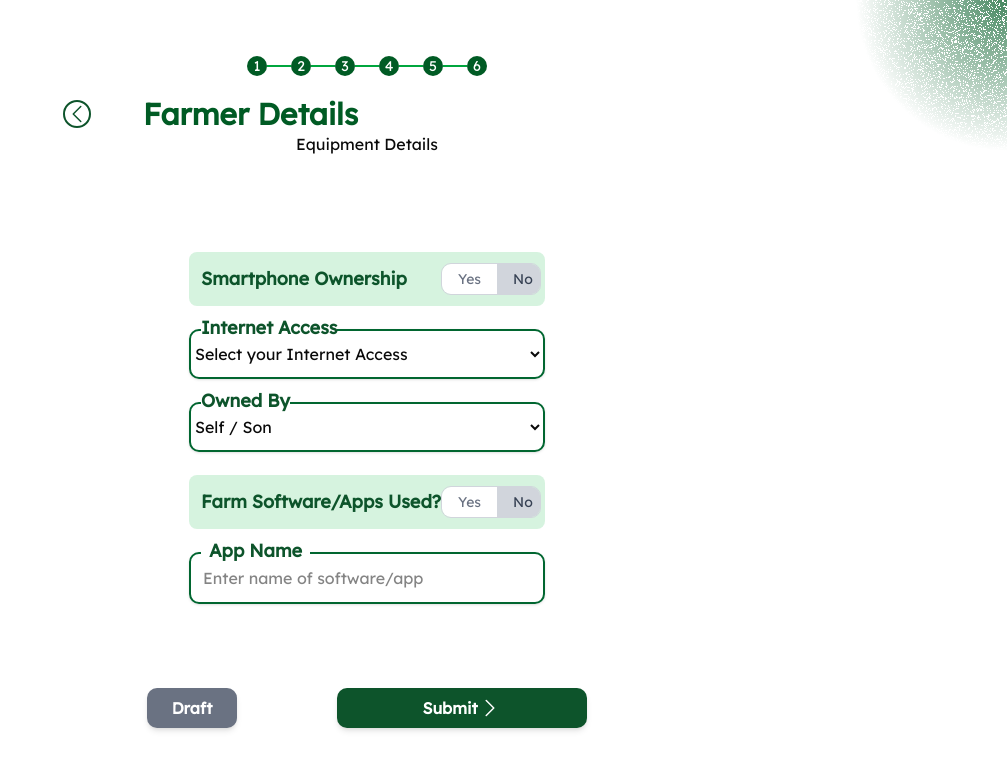
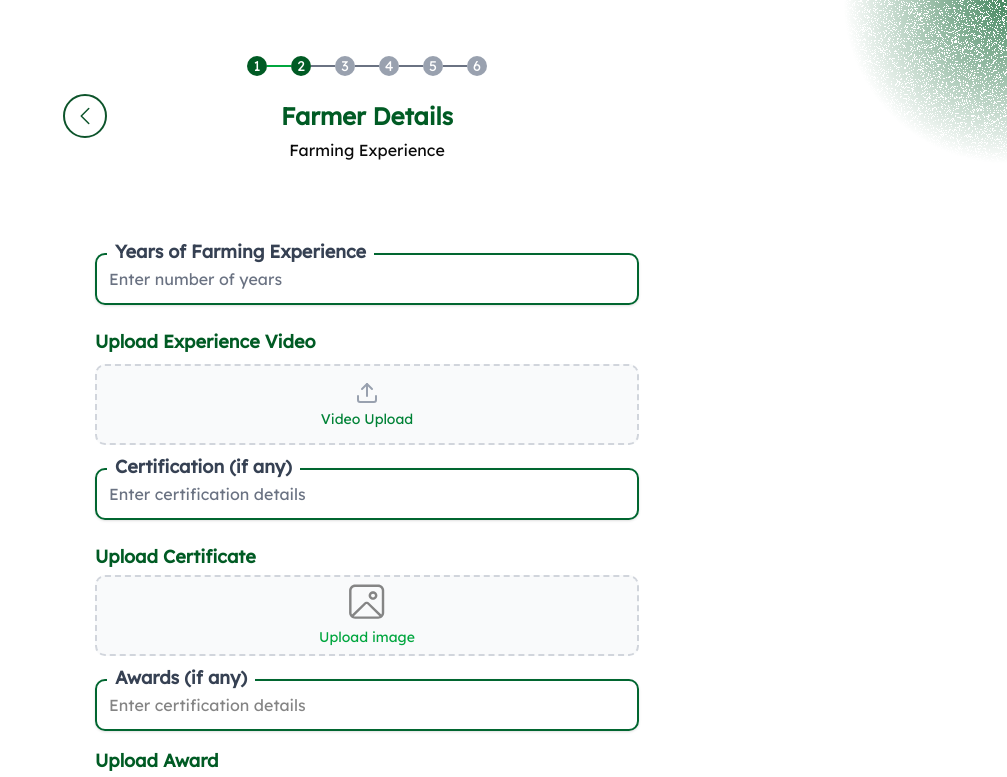
Before and after one commit to Nikeshjaiswal55/Ashaa-PWA, a React (Vite) app: page /onboarding/farmer in a window 1280 px wide. Shown: the top 777 px of the page, without its empty margins (273-1280 px from the left). Built offline with nearby package versions, Linux system fonts and the light colour scheme.

Commit message:
refactor: update label colors to standardize UI across input components

```diff
--- a/src/components/ui/inputs/ImageUploadInput.tsx
+++ b/src/components/ui/inputs/ImageUploadInput.tsx
@@ -27,7 +27,7 @@ const ImageUploadInput = <T extends object>({
   return (
     <>
       <div>
-        <label className="block text-lg font-semibold w-full text-green-800 mb-2">{label}</label>
+        <label className="block text-lg font-semibold w-full text-[#005B24] mb-1">{label}</label>
         <div
           className={`flex justify-center items-center w-full h-[81px] ${height} border-[2px] border-[#858585] border-dashed rounded-lg cursor-pointer transition-colors
           ${
--- a/src/components/ui/inputs/RadioInputs.tsx
+++ b/src/components/ui/inputs/RadioInputs.tsx
@@ -10,7 +10,7 @@ interface RadioInputsProps<T> {
 const RadioInputs = <T extends object>({ label, name, values, options }: RadioInputsProps<T>) => {
   return (
     <div>
-      <label className="block text-lg font-semibold text-green-900 mb-2">{label}</label>
+      <label className="block text-lg font-semibold text-[#005B24] mb-1">{label}</label>
       <div role="group" aria-labelledby={`${name}-group`} className="flex justify-between gap-3">
         {options.map((option) => (
           <label
@@ -28,7 +28,7 @@ const RadioInputs = <T extends object>({ label, name, values, options }: RadioIn
               value={option}
               className="appearance-none w-[16px] h-[16px] rounded-full border-2 border-gray-600 bg-gray-600 checked:bg-green-800 checked:border-green-800"
             />
-            <span className="text-lg font-semibold text-green-900 pl-1">{option}</span>
+            <span className="text-lg font-semibold text-[#005B24] pl-1">{option}</span>
           </label>
         ))}
       </div>
--- a/src/components/ui/inputs/SelectInput.tsx
+++ b/src/components/ui/inputs/SelectInput.tsx
@@ -32,15 +32,16 @@ const SelectInput = <T extends object>({
   defaultOption,
   labelcss,
   height,
+  values,
 }: SelectInputProps<T>) => {
   return (
     <>
       <div className="relative">
-        <label className="block text-lg pl-2 font-semibold text-green-900 mb-2">{labelFirst}</label>
+        <label className="block text-lg pl-2 font-semibold text-[#005B24] mb-2">{labelFirst}</label>
         {label && (
           <label
             htmlFor={name}
-            className={`absolute bg-white ${labelcss}  text-green-900 top-[-15px]  left-3 block text-lg px- font-semibold text-green-900 text-gray-700 mb-1`}
+            className={`absolute bg-white ${labelcss} top-[-15px]  left-3 block text-lg px-2 font-semibold text-[#005B24] text-gray-700 mb-1`}
           >
             {' '}
             {label}{' '}
@@ -50,17 +51,17 @@ const SelectInput = <T extends object>({
           as="select"
           name={name}
           id={name}
-          className={`${width} ${height}  ${
+          className={`${width} ${height}  p-3 ${
             customClass || ''
           }   rounded-lg shadow-sm  transition-colors ${
             touched[name as keyof FormValues] && errors[name as keyof FormValues]
               ? 'border-red-500 focus:ring-red-500 focus:border-red-500'
               : 'border-green-800 focus:ring-green-500 focus:border-green-500'
-          } `}
+          } ${!values[name as keyof typeof values] ? 'text-gray-500' : 'text-black'} `}
         >
           {defaultOption ? <option value="">{defaultOption}</option> : null}
           {options.map((opt) => (
-            <option key={opt} value={opt === defaultOption ? '' : opt}>
+            <option className="text-black" key={opt} value={opt === defaultOption ? '' : opt}>
               {opt}
             </option>
           ))}
--- a/src/components/ui/inputs/TextInput.tsx
+++ b/src/components/ui/inputs/TextInput.tsx
@@ -32,7 +32,7 @@ const TextInput = <T extends object>({
       <div className="relative">
         <label
           htmlFor={name}
-          className={`absolute bg-white ${labelcss} text-green-900 top-[-15px] left-3 block text-lg px-2 font-semibold text-gray-700 mb-1`}
+          className={`absolute bg-white ${labelcss} text-[#005B24] top-[-15px] left-3 block text-lg px-2 font-semibold text-gray-700 mb-1`}
         >
           {label}
         </label>
@@ -41,7 +41,7 @@ const TextInput = <T extends object>({
           name={name}
           id={name}
           placeholder={placeholder}
-          className={`w-full p-3 border rounded-lg shadow-sm transition-colors border-2
+          className={`w-full p-3 border rounded-lg shadow-sm transition-colors border-2 placeholder:text-gray-500
           ${
             touched[name as keyof typeof touched] && errors[name as keyof typeof errors]
               ? 'border-red-500 focus:ring-red-500 focus:border-red-500'
--- a/src/components/ui/inputs/ToggleButtonGroup.tsx
+++ b/src/components/ui/inputs/ToggleButtonGroup.tsx
@@ -20,7 +20,7 @@ const ToggleButtonGroup: React.FC<ToggleButtonGroupProps> = ({
   <div
     className={`flex items-center w-full justify-between  px-1 py-1 h-[54px] rounded-md w-fit  ${className}`}
   >
-    <label className="text-lg font-semibold text-green-900 pl-2 mr-0">{label}</label>
+    <label className="text-lg font-semibold text-[#005B24] pl-2 mr-0">{label}</label>
     <div className="flex border border-gray-300 w-[100px] rounded-[10px] overflow-hidden">
       <button
         type="button"
--- a/src/components/ui/inputs/UnitInput.tsx
+++ b/src/components/ui/inputs/UnitInput.tsx
@@ -39,7 +39,7 @@ const UnitInput = <T extends object>({
           name={name}
           type={type}
           placeholder={placeholder}
-          className={`w-12 text-green-800 h-[25px] text-lg text-center font-semibold outline-none bg-transparent border-green-800 border-b-2 ${
+          className={`w-12 text-[#005B24] h-[25px] text-lg text-center font-semibold outline-none bg-transparent border-green-800 border-b-2 ${
             touched[name as keyof T] && errors[name as keyof T]
               ? 'border-red-500 focus:ring-red-500 focus:border-red-500'
               : 'border-gray-300 focus:ring-green-500 focus:border-green-500'
--- a/src/pages/DataCollectionForm/FarmerDetails/components/farmerStep1.tsx
+++ b/src/pages/DataCollectionForm/FarmerDetails/components/farmerStep1.tsx
@@ -63,8 +63,8 @@ const FarmerStep1: React.FC<FarmerStep1Props> = ({ values, errors, touched, setF
 
   return (
     <div className="flex flex-col items-center justify-center">
-      <div className="w-full max-w-2xl mt-8 rounded-xl md:p-8">
-        <div className="space-y-6">
+      <div className="w-full max-w-2xl  rounded-xl md:p-8">
+        <div className="space-y-[23px]">
           {/* farmer name - adhar no - contact number */}
           {InputData.map((input) => (
             <TextInput<FormValues>
@@ -94,7 +94,7 @@ const FarmerStep1: React.FC<FarmerStep1Props> = ({ values, errors, touched, setF
             <div className="col-span-2">
               <label
                 htmlFor="totalFarmSize"
-                className="block text-lg font-semibold text-green-900 mb-1"
+                className="block text-lg font-semibold text-[#005B24] mb-1"
               >
                 {' '}
                 Total Farm Size{' '}
@@ -123,7 +123,7 @@ const FarmerStep1: React.FC<FarmerStep1Props> = ({ values, errors, touched, setF
                 as="select"
                 name="farmSizeUnit"
                 id="farmSizeUnit"
-                className={`w-full px-4 py-2 h-[36px] text-sm border-2 rounded-lg shadow-sm focus:outline-none text-green-900 ${
+                className={`w-full px-4 py-2 h-[36px] text-sm border-2 rounded-lg shadow-sm focus:outline-none text-[#005B24] ${
                   touched.farmSizeUnit && errors.farmSizeUnit
                     ? 'border-red-500'
                     : 'border-green-800'
@@ -149,7 +149,7 @@ const FarmerStep1: React.FC<FarmerStep1Props> = ({ values, errors, touched, setF
           {/* No. of Separate Farms */}
           <div>
             <div className="flex items-center  bg-[rgba(54,195,96,0.2)] h-[53px] p-3 rounded-lg border border-green-200 shadow-sm">
-              <span className="text-lg font-semibold  text-green-900 flex-grow">
+              <span className="text-lg font-semibold  text-[#005B24] flex-grow">
                 {' '}
                 No. of Separate Farms{' '}
               </span>
@@ -157,7 +157,7 @@ const FarmerStep1: React.FC<FarmerStep1Props> = ({ values, errors, touched, setF
                 type="number"
                 name="separateFarms"
                 id="separateFarms"
-                className={`w-20 p-2 bg-white text-green-800 font-semibold text-lg border-2 underline  rounded-md h-[42px] text-center shadow-sm  border-b-2   ${
+                className={`w-20 p-2 bg-white text-[#005B24] font-semibold text-lg border-2 underline  rounded-md h-[42px] text-center shadow-sm  border-b-2   ${
                   touched.separateFarms && errors.separateFarms
                     ? 'border-red-500 focus:ring-red-500 focus:border-red-500'
                     : 'border-gray-300 focus:ring-green-500 focus:border-green-500'
@@ -246,7 +246,6 @@ const FarmerStep1: React.FC<FarmerStep1Props> = ({ values, errors, touched, setF
           </div>
 
           {/* Village */}
-          <div className="mt-12">
           <TextInput<FormValues>
             label={'Village'}
             name={'village'}
@@ -258,7 +257,6 @@ const FarmerStep1: React.FC<FarmerStep1Props> = ({ values, errors, touched, setF
             setFieldValue={setFieldValue}
             labelcss={''}
           />
-          </div>
 
           {/* Farmer Photo Upload */}
           <ImageUploadInput<FormValues>
--- a/src/pages/DataCollectionForm/FarmerDetails/components/farmerStep2.tsx
+++ b/src/pages/DataCollectionForm/FarmerDetails/components/farmerStep2.tsx
@@ -17,7 +17,7 @@ const FarmerStep2: React.FC<FarmerStep2Props> = ({ values, errors, touched, setF
   return (
     <div className="flex flex-col items-center justify-center ">
       <div className="w-full max-w-2xl rounded-xl md:p-8">
-        <div className="space-y-6">
+        <div className="space-y-[23px]">
           {/*  Years of Farming Experience */}
           <TextInput<FormValues>
             label="Years of Farming Experience"
@@ -33,7 +33,7 @@ const FarmerStep2: React.FC<FarmerStep2Props> = ({ values, errors, touched, setF
 
           {/* Farmer Video Upload */}
           <div>
-            <label className="block text-lg text-green-900 font-semibold mb-2">
+            <label className="block text-lg text-[#005B24] font-semibold mb-2">
               {' '}
               Upload Experience Video{' '}
             </label>
@@ -110,9 +110,9 @@ const FarmerStep2: React.FC<FarmerStep2Props> = ({ values, errors, touched, setF
           <div className="relative">
             <label
               htmlFor="awards"
-              className="absolute bg-white text-green-900 top-[-15px] left-3 block text-lg px-2 font-semibold text-gray-700 mb-1"
+              className="absolute bg-white text-[#005B24] top-[-15px] left-3 block text-lg px-2 font-semibold text-gray-700 mb-1"
             >
-              awards (if any){' '}
+              Awards (if any){' '}
             </label>
             <Field
               type="tel"
--- a/src/pages/DataCollectionForm/FarmerDetails/components/farmerStep3.tsx
+++ b/src/pages/DataCollectionForm/FarmerDetails/components/farmerStep3.tsx
@@ -59,7 +59,7 @@ const FarmerStep3: React.FC<FarmerStep3Props> = ({
   return (
     <div className="flex flex-col items-center ">
       <div className="w-full max-w-2xl rounded-xl md:p-8">
-        <div className="space-y-6 ">
+        <div className="space-y-[23px]">
           <FieldArray
             name="animals"
             render={(arrayHelpers) => (
@@ -98,7 +98,7 @@ const FarmerStep3: React.FC<FarmerStep3Props> = ({
                             </button>
                           </div>
                           <div>
-                            <div className="text-green-900 font-bold text-md">
+                            <div className="text-[#005B24] font-bold text-md">
                               {animal.animalType}
                             </div>
                             <div className="text-gray-500 text-sm">{animal.breedName}</div>
@@ -106,7 +106,7 @@ const FarmerStep3: React.FC<FarmerStep3Props> = ({
                         </div>
 
                         {/* MIDDLE: Quantity */}
-                        <div className="bg-white rounded-md px-4 py-1 font-bold text-green-900 text-lg shadow border h-[36px] min-w-[45px] text-center">
+                        <div className="bg-white rounded-md px-4 py-1 font-bold text-[#005B24] text-lg shadow border h-[36px] min-w-[45px] text-center">
                           {animal.quantity}
                         </div>
 
@@ -150,8 +150,8 @@ const FarmerStep3: React.FC<FarmerStep3Props> = ({
                     className=" flex items-center justify-between bg-[#E9F7EF] border-2 border-dashed border-[#005B24] px-5 py-3 rounded-xl h-[43px] cursor-pointer select-none transition-all duration-150 shadow-none "
                     onClick={() => setShowForm((prev) => !prev)}
                   >
-                    <span className="font-semibold text-green-900 text-base">+ Add New Animal</span>
-                    <span className="text-green-900 text-2xl font-bold">
+                    <span className="font-semibold text-[#005B24] text-base">+ Add New Animal</span>
+                    <span className="text-[#005B24] text-2xl font-bold">
                       {showForm ? (
                         <img src={OpenArrow} className="w-6 h-5" alt="open arrow"></img>
                       ) : (
@@ -175,7 +175,7 @@ const FarmerStep3: React.FC<FarmerStep3Props> = ({
                           setFieldValue={setFieldValue}
                           values={values}
                           label={''}
-                          customClass={'px-4 text-sm font-semibold bg-white text-green-800'}
+                          customClass={'px-4 text-sm font-semibold bg-white text-[#005B24]'}
                           labelFirst={''}
                         />
 
@@ -190,7 +190,7 @@ const FarmerStep3: React.FC<FarmerStep3Props> = ({
                             id="quantity"
                             name="quantity"
                             type="number"
-                            className={`w-[40px] text-green-700 font-bold text-center bg-transparent border-b-2 text-sm outline-none border-b-gray-500 ${
+                            className={`w-[40px] text-[#005B24] font-bold text-center bg-transparent border-b-2 text-sm outline-none border-b-gray-500 ${
                               touched.quantity && errors.quantity
                                 ? 'border-red-500 focus:border-red-500'
                                 : 'border-green-600 focus:border-green-600'
--- a/src/pages/DataCollectionForm/FarmerDetails/components/farmerStep4.tsx
+++ b/src/pages/DataCollectionForm/FarmerDetails/components/farmerStep4.tsx
@@ -22,7 +22,7 @@ interface FarmerStep4Props {
   setFieldValue: FormikHelpers<FormValues>['setFieldValue'];
 }
 const FarmerStep4: React.FC<FarmerStep4Props> = ({ values, errors, touched, setFieldValue }) => (
-  <div className="space-y-8">
+  <div className="space-y-[23px]">
     {/* Storage Facilities Type */}
     <SelectInput<FormValues>
       label="Storage Facilities Type"
@@ -67,14 +67,14 @@ const FarmerStep4: React.FC<FarmerStep4Props> = ({ values, errors, touched, setF
 
     {/* Capacity */}
     <div>
-      <label className="text-lg font-semibold text-green-900 ">Capacity</label>
+      <label className="text-lg font-semibold text-[#005B24] ">Capacity</label>
       <div className="flex items-center bg-green-100 rounded-2xl h-[33px] px-4 py-2 w-fit gap-2">
         <input
           type="number"
           name="capacity"
           value={values.capacity || ''}
           onChange={(e) => setFieldValue('capacity', e.target.value)}
-          className="w-16 bg-transparent text-green-900 font-bold text-xl underline  border-none focus:ring-0 focus:outline-none"
+          className="w-16 bg-transparent text-[#005B24] font-bold text-xl underline  border-none focus:ring-0 focus:outline-none"
           style={{ appearance: 'textfield' }}
         />
         <SelectInput<FormValues>
--- a/src/pages/DataCollectionForm/FarmerDetails/index.tsx
+++ b/src/pages/DataCollectionForm/FarmerDetails/index.tsx
@@ -153,7 +153,7 @@ const HeaderData = [
 export const FarmerDetailsForm: React.FC = () => {
   const [showForm, setShowForm] = useState(true); // for step 3 component
   const [showForm2, setShowForm2] = useState(true); // for step 5 component
-  const [step, setStep] = useState(6);
+  const [step, setStep] = useState(2);
 
   const initialValues: FormValues = {
     farmerName: '',
@@ -341,10 +341,9 @@ export const FarmerDetailsForm: React.FC = () => {
       }, 3000);
     }
     if (step < validationSchemaArray.length) {
-      setStep((prev) => prev + 1); // Move to next step
+      setStep((prev) => prev + 1);
     } else {
       console.log('All steps done, final submission.');
-      // You can send final API call here
     }
 
     setSubmitting(false);
@@ -355,21 +354,16 @@ export const FarmerDetailsForm: React.FC = () => {
     <div
       className="flex flex-col items-center   p-[24px] min-h-screen"
       style={{
-        backgroundImage: `
-      radial-gradient(circle at top right, rgba(0, 91, 36, 0.73) 0%, rgba(255, 255, 255, 0) 10%),
-      url(${image})
-    `,
+        backgroundImage: ` radial-gradient(circle at top right, rgba(0, 91, 36, 0.73) 0%, rgba(255, 255, 255, 0) 10%), url(${image}) `,
         backgroundSize: 'auto',
         backgroundRepeat: 'no-repeat, repeat',
         backgroundPosition: 'top left',
         backgroundBlendMode: 'overlay',
       }}
     >
-      {/* Background gradient with image */}
-
       <div className="w-full max-w-2xl rounded-xl md:p-8 flex flex-col flex-grow">
         {/* Progress Steps */}
-        <div className="flex justify-center items-center space-x-0 sm:space-x-0 mb-5">
+        <div className="flex justify-center items-center space-x-0 sm:space-x-0 mb-[18px]">
           {[1, 2, 3, 4, 5, 6].map((s) => (
             <React.Fragment key={s}>
               <div
@@ -389,24 +383,30 @@ export const FarmerDetailsForm: React.FC = () => {
         </div>
 
         {/* back button */}
-        <div className="flex items-center mb-0">
+        <div className="flex items-center mb-0 w-full">
+          {/* Left: Back Button (fixed width) */}
+          <div className="w-12 flex justify-start">
             {step > 1 && (
               <button
                 onClick={() => setStep(step - 1)}
-              className="text-green-900 border-2 border-green-900  rounded-full"
+                className="text-green-900 border-2 border-green-900 rounded-full p-1 sm:p-2"
               >
-              <BackArrowIcon />
+                {' '}
+                <BackArrowIcon />{' '}
               </button>
             )}
-
-          <h1
-            className={`text-3xl sm:text-2xl md:text-3xl  steps-heading  ${
-              step < 2 ? 'ml-20' : 'ml-13'
-            }`}
+          </div>
+          {/* Center: Heading */}
+          <div className="flex-1 flex flex-col items-center">
+            <p
+              className="text-2xl sm:text-2xl md:text-2xl font-semibold steps-heading"
               style={{ color: '#005B24' }}
             >
-            Farmer Details
-          </h1>
+              {' '}
+              Farmer Details{' '}
+            </p>
+          </div>
+          <div className="w-12"></div>
         </div>
         <h3 className="text-center ">{HeaderData[step - 1]}</h3>
         <Formik
@@ -419,8 +419,8 @@ export const FarmerDetailsForm: React.FC = () => {
           //
         >
           {({ isSubmitting, setFieldValue, errors, touched, values }) => (
-            <Form className="flex flex-col flex-grow mt-8">
-              <div className="flex-grow space-y-6">
+            <Form className="flex flex-col flex-grow mt-[59px]">
+              <div className="flex-grow">
                 {step === 1 && (
                   <FarmerStep1
                     values={values}
```
Also changed, not shown: src/pages/DataCollectionForm/FarmerDetails/components/farmerStep5.tsx (+8 -8 lines). Lines whose indentation alone changed are shown as unchanged.
